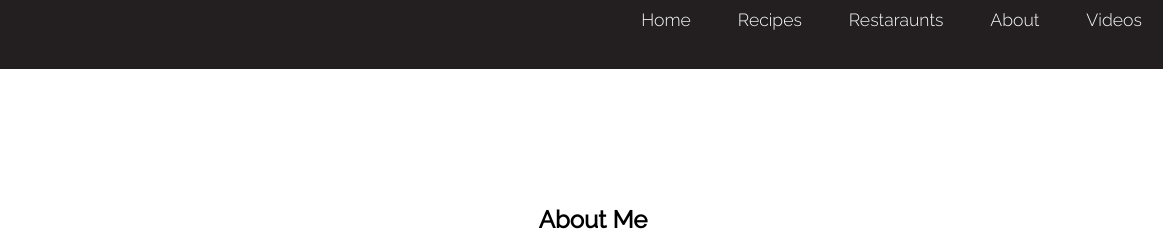
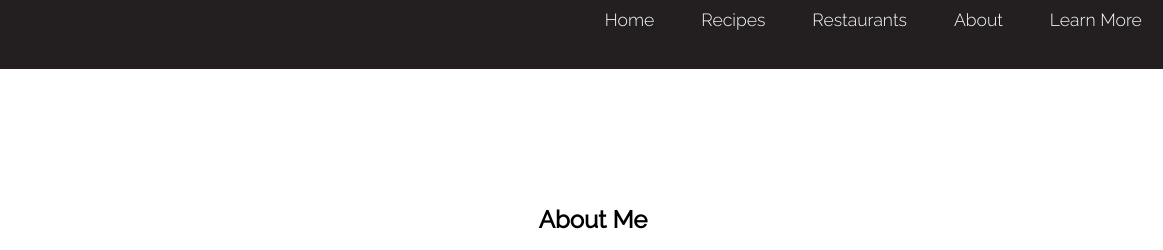
Before and after one commit to bnguy024/BrandonNguyenFood.github.io, a plain HTML site: page about.html in a window 1280 px wide. Shown: the top 250 px of the page, 117-1280 px from the left. Drawn offline with Linux system fonts and the light colour scheme.

Commit message:
Fixed spelling

```diff
--- a/about.html
+++ b/about.html
@@ -12,9 +12,9 @@
                 <ul>
                     <li><a href="index.html">Home</a></li>
                     <li><a href="recipes.html">Recipes</a></li>
-                    <li><a href="restaraunts.html">Restaraunts</a></li>
+                    <li><a href="restaraunts.html">Restaurants</a></li>
                     <li><a href="about.html">About</a></li>
-                    <li><a href="videos.html">Videos</a></li>
+                    <li><a href="videos.html">Learn More</a></li>
                 </ul>
             </nav>
         </header>
```
Also changed, not shown: index.html (+3 -3 lines), recipes.html (+2 -2 lines), restaraunts.html (+2 -2 lines), videos.html (+2 -2 lines).
